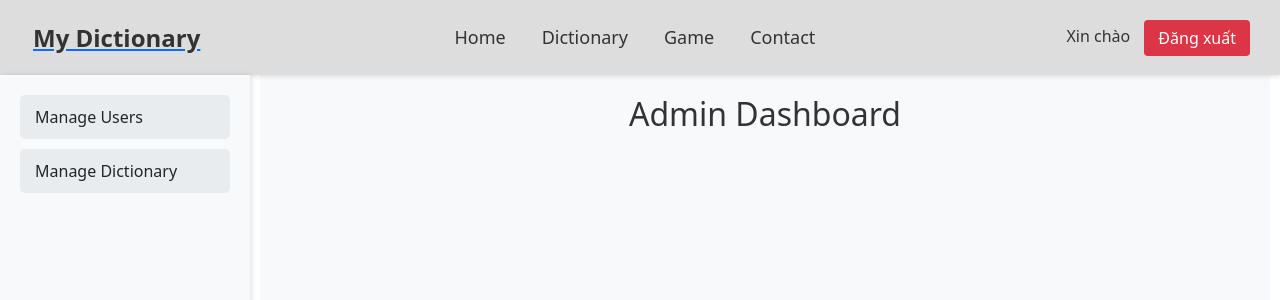
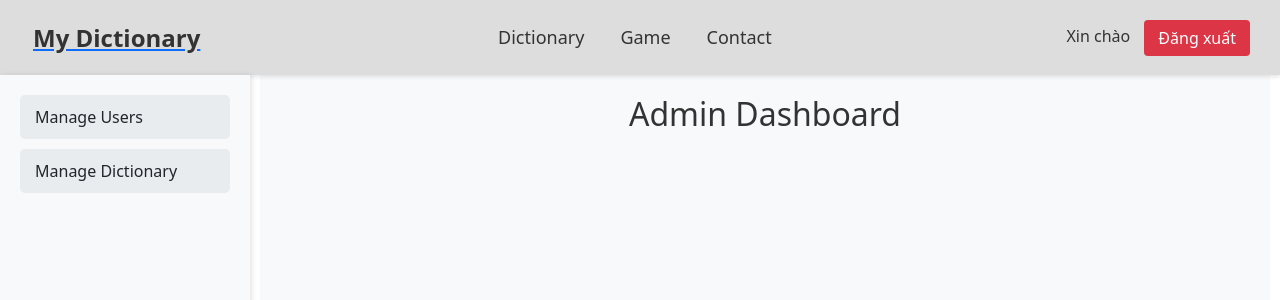
Before and after one commit to trietle847/project_1, a Vue app in the folder frontend/: page /admin in a window 1280 px wide. Shown: the top 300 px of the page. Built offline with nearby package versions, Linux system fonts and the light colour scheme; sample sign-in values are in the browser's storage.

Commit message:
update router link

```diff
--- a/frontend/src/components/navbar.vue
+++ b/frontend/src/components/navbar.vue
@@ -3,13 +3,13 @@
     <nav class="navbar">
       <div class="nav-left">
         <router-link to="/home">
-          <div class="logo" router-link to="/home">My Dictionary</div>
+          <div class="logo" router-link to="/">My Dictionary</div>
         </router-link>
       </div>
 
       <div class="nav-center">
         <ul class="nav-links">
-          <li><a href="/">Home</a></li>
+          <!-- <li><a href="/">Home</a></li> -->
           <li><a href="/dictionary">Dictionary</a></li>
           <li><a href="/about">Game</a></li>
           <li><a href="/contact">Contact</a></li>
--- a/frontend/src/router/index.js
+++ b/frontend/src/router/index.js
@@ -8,13 +8,13 @@ import register from "@/views/homePages/register.vue";
 const routes = [
   {
     path: "/",
+    name: "home",
+    component: home,
+  },
+  {
+    path: "/dictionary",
     name: "dictionary",
     component: Dictionary,
-  },
-  {
-    path: "/home",
-    name: "home",
-    component: home,
   },
   {
     path: "/admin",
```
